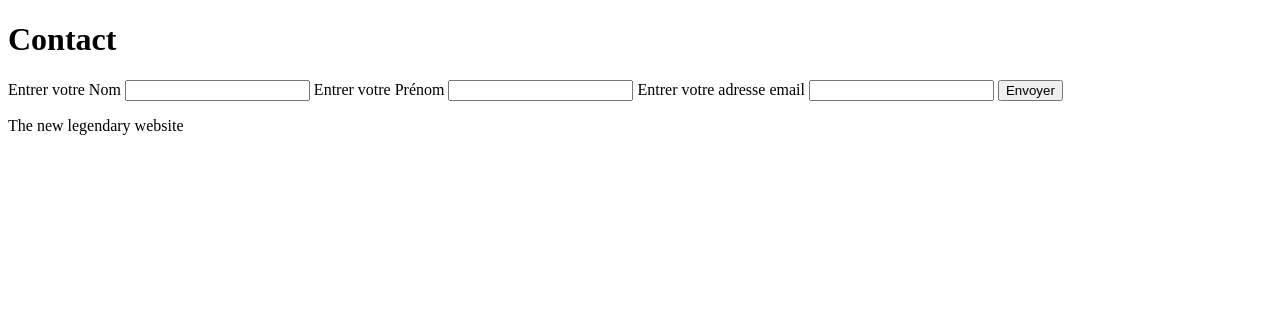
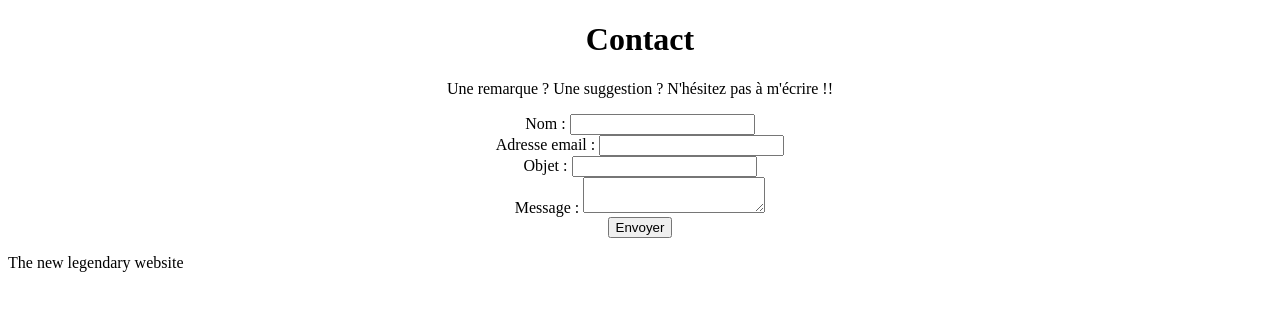
Before and after one commit to 19ULmobDexep/SZ19, a PHP site: page /indexContact.php in a window 1280 px wide. Shown: the top 311 px of the page. Run offline with PHP 8.4, Linux system fonts and the light colour scheme; some libraries are stand-ins or nearby versions.

Commit message:
Nouveaux dossierss

```diff
--- a/indexContact.php
+++ b/indexContact.php
@@ -5,25 +5,108 @@ include 'header.html';
 
 ?>
 
-<h1>Contact</h1>
+<h1 style="text-align:center;">Contact</h1>
+<p style="text-align:center;">Une remarque ? Une suggestion ? N'hésitez pas à m'écrire !!</p>
 
 <form action="indexContact.php" method="POST">
 
-<label for="Nom">Entrer votre Nom</label>
-<input type="Nom">
+    <div style="text-align:center;" class="form-group">
+        <label for="Nom"> Nom :</label>
+        <input type="Nom" name="Nom">
+    </div>
 
-<label for="Prénom">Entrer votre Prénom</label>
-<input type="Prénom">
+    <div style="text-align:center;" class="form-group">
+        <label for="email">Adresse email :</label>
+        <input type="email" name="email">
+    </div>
 
-<label for="Adresse email">Entrer votre adresse email</label>
-<input type="Adresse email">
-
-<input type="submit" value="Envoyer">
+    <div style="text-align:center;" class="form-group">
+        <label for="Objet">Objet :</label>
+        <input type="Objet" name="Objet">
+    </div>
 
 
+    <div style="text-align:center;">
+        <label for="msg">Message :</label>
+        <textarea name="msg"></textarea>
+    </div>
+
+    <div align="center">
+        <input type="submit" value="Envoyer" style="align-items:center;">
+    </div>
 
 </form>
 
 <?php
 
+
+require 'PHPMailer/src/Exception.php';
+require 'PHPMailer/src/PHPMailer.php';
+require 'PHPMailer/src/SMTP.php';
+
+use PHPMailer\PHPMailer\PHPMailer;
+use PHPMailer\PHPMailer\Exception;
+
+
+if (!empty($_POST['Nom'])&&!empty($_POST['email'])&&!empty($_POST['Objet'])&&!empty($_POST['msg'])) {
+    $name=$_POST['Nom'];
+    $email=$_POST['email'];
+    $objet=$_POST['Objet'];
+    $msg=$_POST['msg'];
+    echo $name,$mail,$objet,$msg;
+
+$mail = new PHPMailer();
+$mail->isSMTP();                                            // Send using SMTP
+$mail->Host       = 'ssl0.ovh.net';                    // Set the SMTP server to send through
+$mail->SMTPAuth   = true;                                   // Enable SMTP authentication
+$mail->Username   = 'it@ws312.com';                     // SMTP username
+$mail->Password   = 'Azertyviop0';                               // SMTP password
+$mail->SMTPSecure = 'ssl';         // Enable TLS encryption; `PHPMailer::ENCRYPTION_SMTPS` also accepted
+$mail->Port       = 465;                                    // TCP port to connect to
+
+//Recipients
+$mail->setFrom('it@ws312.com','le msg');
+$mail->addAddress('s.zai@it-students.fr', 'Serge user');     // Add a recipient
+// $mail->addAddress('ellen@example.com');               // Name is optional
+$mail->addReplyTo($email, $name);
+//$mail->addCC('cc@example.com');
+// $mail->addBCC('bcc@example.com');
+
+// Attachments
+// $mail->addAttachment('/var/tmp/file.tar.gz');         // Add attachments
+// $mail->addAttachment('/tmp/image.jpg', 'new.jpg');    // Optional name
+
+// Content
+$mail->isHTML(true); // Set email format to HTML
+$mail = "utf-8";
+$mail->Subject = $objet;
+$mail->Body    = $msg;
+// $mail->AltBody = 'This is the body in plain text for non-HTML mail clients';
+
+if (!$mail->send()) {
+    echo 'Erreur, message non envoyé.';
+    echo 'Mailer Error :' . $mail->ErrorInfo;
+} else {
+    echo 'le messsage a bien été envoyé !';
+}}
+
+    // if (isset($_POST['msg'])) {
+    //     $position_arobase = strpos($_POST['Adresse email'], '@');
+    //     if ($position_arobase === false)
+    //         echo '<p>Votre email doit comporter un arobase</p>';
+    //     else {
+    //         $retour = mail('sza@gmail.com', 'Envoi depuis la page Contact', $_POST['msg'],'From: ' . $_POST['Adresse mail']);
+    //         if($retour)
+    //             echo '<p>Votre message a été envoyé.</p>';
+    //         else
+    //             echo '<p>Erreur.</p>';
+
+    //     }
+    // }
+?>
+
+<?php
+
 include 'Footer.html';
+
+?>
```
